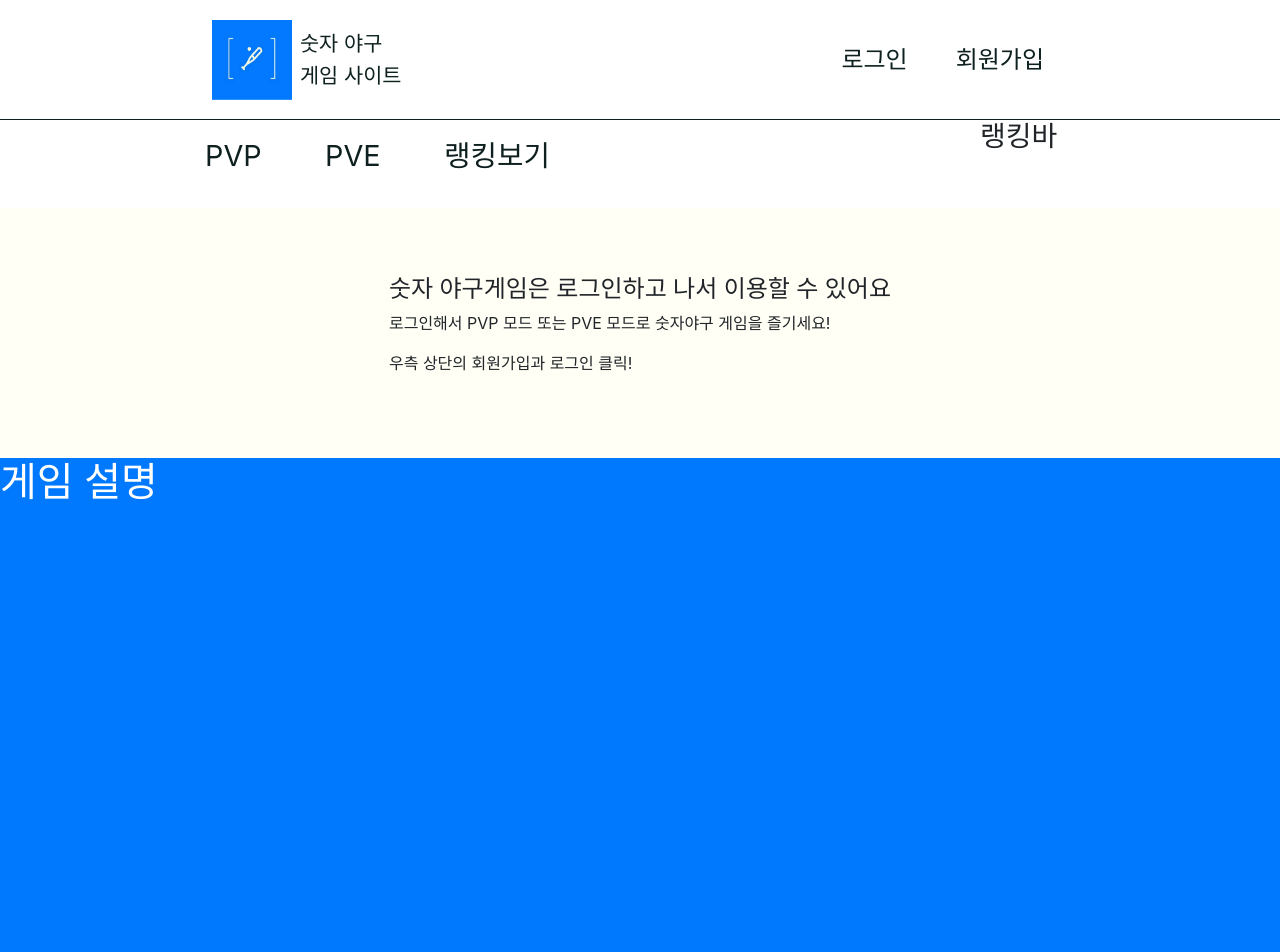
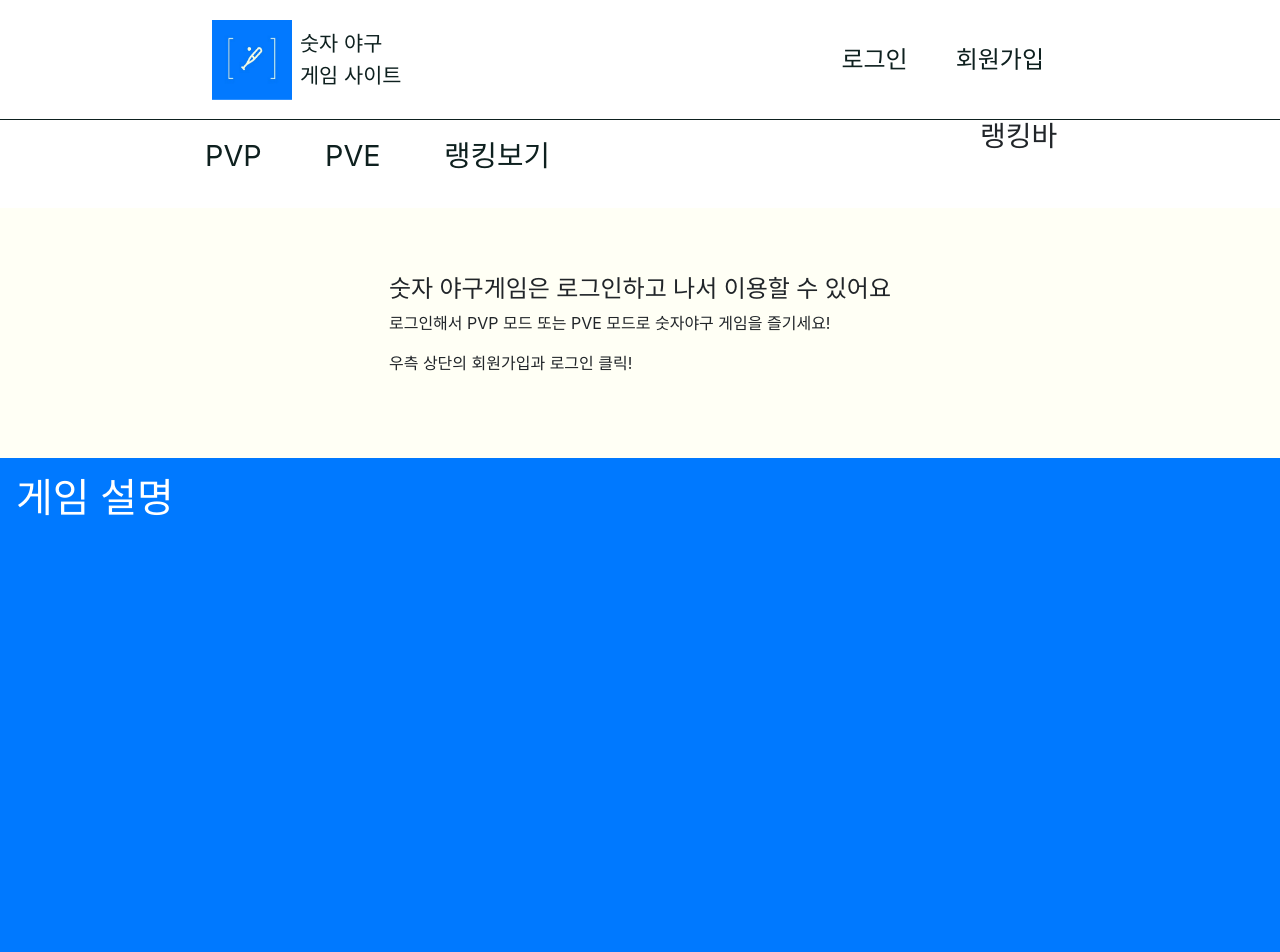
Before and after one commit to playful-study/web-baseball-game, a React (Create React App) app in the folder front/baseball/: page / in a window 1280 px wide. Shown: the top 952 px of the page. Built offline with nearby package versions, Linux system fonts and the light colour scheme; the HTML template or start-up script is replaced by a standard one.

Commit message:
fix: 화면 영역 조금씩 튀어나오는 부분 정리

```diff
--- a/front/baseball/src/component/footer/Footer.jsx
+++ b/front/baseball/src/component/footer/Footer.jsx
@@ -8,6 +8,7 @@ const StyledFooter = styled.footer`
     background-color: #0E201F;
     width: 100vw;
     height: 240px;
+    padding: 1em;
 
     & > * {
         color: #F0F0F0;
--- a/front/baseball/src/component/layout/LobbyLayout.jsx
+++ b/front/baseball/src/component/layout/LobbyLayout.jsx
@@ -4,14 +4,18 @@ import { Route, Routes } from 'react-router-dom';
 import PvpLobby from '../pvp/PvpLobby';
 import PveLobby from '../pve/PveLobby';
 import RankingContainer from '../ranking/RankingContainer';
+import ErrorContainer from '../error/ErrorContainer';
 
 const StyledLobbyLayout = styled.div`
   display: flex;
   padding: 1em;
   justify-content: center;
   width: 100vw;
+  max-width: 100vw; /* 최대 너비를 뷰포트 너비로 제한 */
   height: 90vh;
   background-color: #EEF7FF;
+  box-sizing: border-box; /* padding과 border를 너비에 포함 */
+  overflow-x: hidden; /* 가로 스크롤 방지 */
 `;
 
 const LobbyLayout = () => {
@@ -20,7 +24,9 @@ const LobbyLayout = () => {
         <Routes>
             <Route path='/pvp' element={<PvpLobby/>}/>
             <Route path='/pve' element={<PveLobby/>}/>
-            <Route path='ranking' element={<RankingContainer/>}/>
+            <Route path='/ranking' element={<RankingContainer/>}/>
+            {/* 모든 유효하지 않은 경로는 에러페이지로 이동하도록 */}
+        <Route path='*' element={<ErrorContainer/>}/>
         </Routes>
     </StyledLobbyLayout>
   )
--- a/front/baseball/src/component/layout/TotalLayout.jsx
+++ b/front/baseball/src/component/layout/TotalLayout.jsx
@@ -14,8 +14,10 @@ const StyledLayout = styled.div`
   display: flex;
   flex-direction: column;
   justify-content: center;
-  width: 70vw;
-
+  width: 100%;
+  box-sizing: border-box; /* padding과 border를 너비에 포함 */
+  overflow-x: hidden; /* 가로 스크롤 방지 */
+  background-color: #ffffff;
 `;
 
 const TotalLayout = () => {
--- a/front/baseball/src/component/main/GameRuleContainer.jsx
+++ b/front/baseball/src/component/main/GameRuleContainer.jsx
@@ -5,9 +5,9 @@ const StyledGameRuleContainer = styled.div`
     background-color: #0079ff;
     width: 100vw;
     height: 100vh;
+    padding: 1em;
 
     & > * {
-
         color: #ffffff;
     }
 `;
--- a/front/baseball/src/component/main/UserContainer.jsx
+++ b/front/baseball/src/component/main/UserContainer.jsx
@@ -11,6 +11,7 @@ const StyledUserDiv = styled.div`
     width: 100vw;
     height: 250px;
     margin-top: 1em;
+    padding: 1em;
 `;
 
 const UserContainer = () => {
--- a/front/baseball/src/component/navbar/LinkNavbar.jsx
+++ b/front/baseball/src/component/navbar/LinkNavbar.jsx
@@ -7,6 +7,7 @@ const StyledLinkNavbar = styled.div`
     display: flex;
     justify-content: space-around;
     width: 100vw;
+
 `;
 
 const StyledLinkDiv = styled.div`
--- a/front/baseball/src/component/navbar/LogoNavbar.jsx
+++ b/front/baseball/src/component/navbar/LogoNavbar.jsx
@@ -1,4 +1,4 @@
-import React, { Component, useContext, useEffect, useState } from 'react'
+import React, { useContext, useEffect } from 'react'
 import styled from "styled-components";
 
 import NonMember from './NonMember';
@@ -12,6 +12,7 @@ const StyledLogoNavbar = styled.div`
     align-items: center;
     width: 100vw;
     height: 120px;
+
     background-color: #ffffff;
     border-bottom: 0.5px solid #0E201F;
 `;
```
